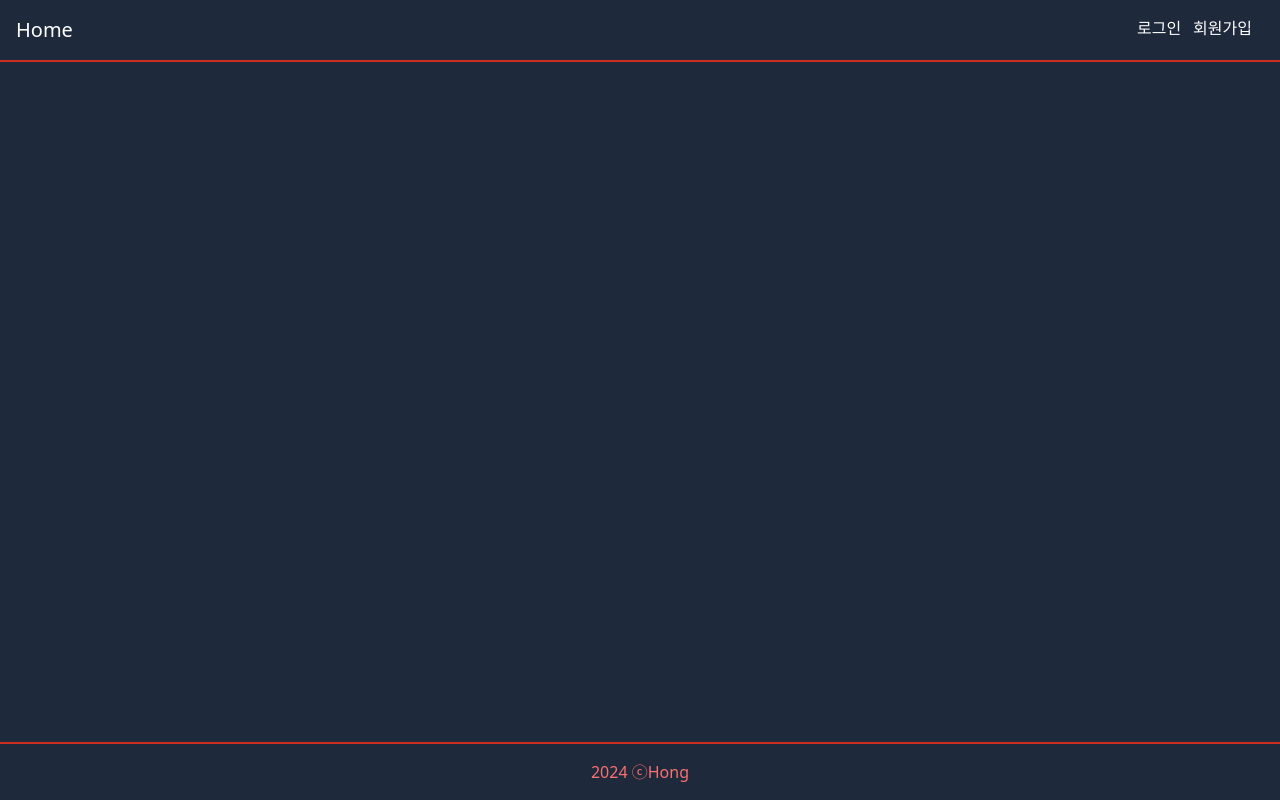
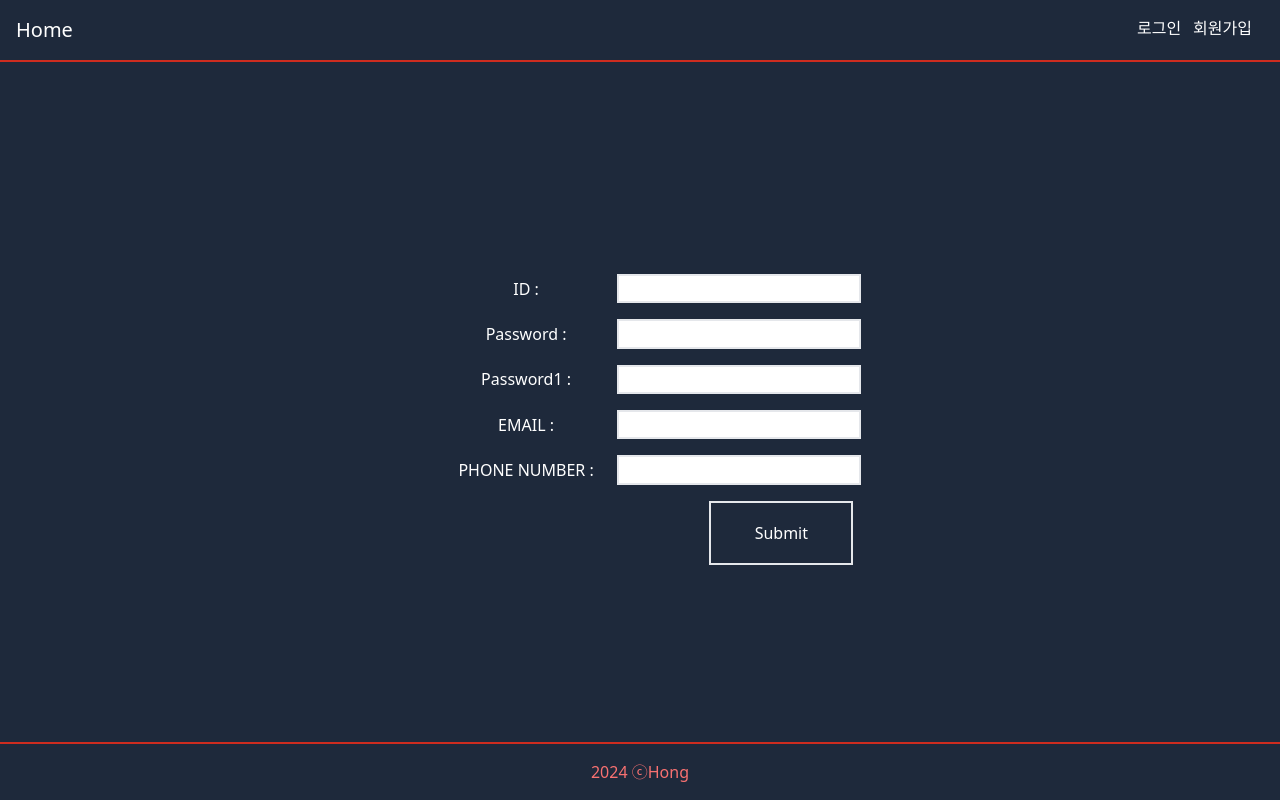
Before and after one commit to hmoongi94/personalProject, a Next.js app in the folder project-exerciseApp/frontend/: page /signup in a window 1280 px wide. Built offline with nearby package versions, Linux system fonts and the light colour scheme.

Commit message:
feat: 회원가입 폼, 제출 시 input값의 value값을 서버로 보내줌. 그에 맞는 응답 값을 받음.

```diff
--- a/project-exerciseApp/frontend/app/(pages)/(main)/signup/page.tsx
+++ b/project-exerciseApp/frontend/app/(pages)/(main)/signup/page.tsx
@@ -1,10 +1,11 @@
+import SignupHome from "@/app/ui/layout/header/login/SignupHome";
 
-
-const Signup = () => {
+const SignUp = () => {
   return (
     <div className="w-screen h-screen flex justify-center items-center">
+      <SignupHome />
     </div>
-  )
-}
+  );
+};
 
-export default Signup;
+export default SignUp;
--- a/project-exerciseApp/frontend/app/ui/layout/header/login/Inputtext.tsx
+++ b/project-exerciseApp/frontend/app/ui/layout/header/login/Inputtext.tsx
@@ -11,7 +11,7 @@ const InputText: FC<InputTextProps> = ({ title, inputchange }) => {
     <div className="flex h-20 m-2 w-full justify-between">
       <label
         htmlFor="Idiputtext"
-        className="w-32 text-center flex justify-center items-center "
+        className="w-48 text-center flex justify-center items-center "
       >
         {`${title} :`}
       </label>
--- a/project-exerciseApp/frontend/app/ui/layout/header/login/LoginHome.tsx
+++ b/project-exerciseApp/frontend/app/ui/layout/header/login/LoginHome.tsx
@@ -1,10 +1,10 @@
 'use client';
 import React, { ChangeEvent } from 'react';
+import Link from 'next/link';
+import { useState } from 'react';
 
-import Link from 'next/link';
 import LoginButton from './Loginbutton';
 import InputText from './Inputtext';
-import { useState } from 'react';
 
 const LoginHome = () => {
   const [loginUser, setLoginUser] = useState({
--- /dev/null
+++ b/project-exerciseApp/frontend/app/ui/layout/header/login/SignupHome.tsx
@@ -0,0 +1,91 @@
+'use client'
+import { useRouter } from 'next/navigation';
+import { useState } from 'react';
+
+import LoginButton from './Loginbutton';
+import InputText from './Inputtext';
+
+const SignUpHome: React.FC = () => {
+
+  const router = useRouter();
+
+  const [Signup, setSignup] = useState({
+    userId: '',
+    userPassword: '',
+    userPassword1: '',
+    userEmail: '',
+    userPhoneNum: '',
+  });
+  const handleInputChange = (field: string, value: string) => {
+    setSignup({
+      ...Signup,
+      [field]: value,
+    });
+  };
+
+  const handleButtonClick = async (event: React.MouseEvent<HTMLButtonElement>) => {
+    try {
+      const response = await fetch(`http://localhost:3560/signup`, {
+        method: 'POST',
+        headers: {
+          'Content-Type': 'application/json',
+        },
+        body: JSON.stringify({
+          userId: Signup.userId,
+          userPassword: Signup.userPassword,
+          userPassword1: Signup.userPassword1,
+          userEmail: Signup.userEmail,
+          userPhoneNum: Signup.userPhoneNum
+        }),
+      });
+      console.log(response)
+      if (!response.ok) {
+        throw new Error('회원가입 실패');
+      }
+
+      const data = await response.json();
+      console.log(data);
+      if (data.success) {
+        alert('회원가입 성공');
+        router.push('/login');
+      } else {
+        alert('회원가입 실패');
+      }
+    } catch (error) {
+      console.error(error);
+      alert('회원가입 실패');
+    }
+  }
+
+  return (
+    <div className='flex justify-center items-center flex-col w-2/6 h-2/5'>
+      <div className='h-5/6 flex flex-col justify-between w-full'>
+        <InputText
+          title='ID'
+          inputchange={(value: string) => handleInputChange('userId', value)}
+        />
+        <InputText
+          title='Password'
+          inputchange={(value: string) => handleInputChange('userPassword', value)}
+        />
+        <InputText
+          title='Password1'
+          inputchange={(value: string) => handleInputChange('userPassword1', value)}
+        />
+        <InputText
+          title='EMAIL'
+          inputchange={(value: string) => handleInputChange('userEmail', value)}
+        />
+        <InputText
+          title='PHONE NUMBER'
+          inputchange={(value: string) => handleInputChange('userPhoneNumber', value)}
+        />
+      </div>
+      <div className='h-1/6 w-full flex justify-end'>
+        <LoginButton value='Submit' onClick={handleButtonClick} />
+      </div>
+    </div>
+  );
+};
+
+export default SignUpHome;
```
